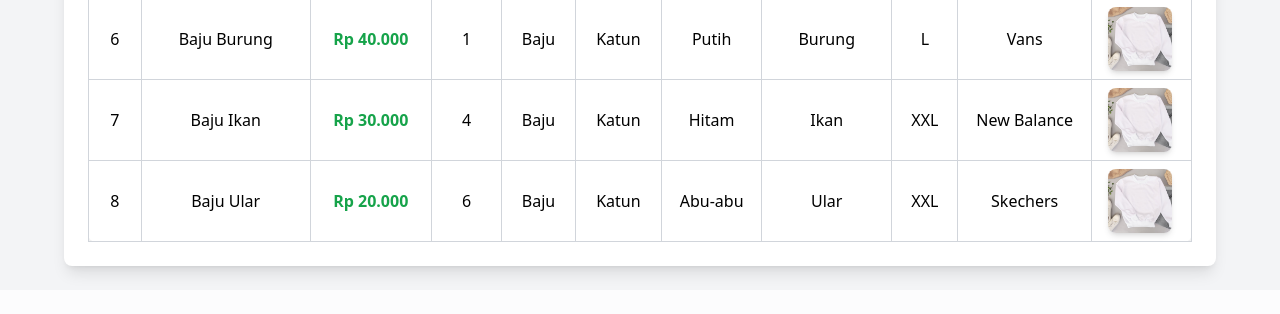
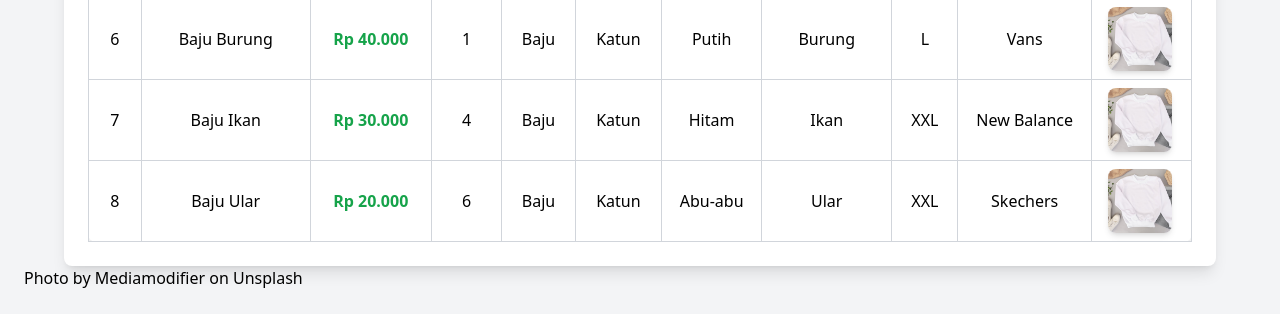
Before and after one commit to ismailfatihraihan/TP2DPBO2025C1, a PHP site: page / in a window 1280 px wide. Shown: the part 572-886 px from the top of the page. Before the commit the page ends 853 px from the top, so only its background shows below. Run offline with PHP 8.4, Linux system fonts and the light colour scheme; some libraries are stand-ins or nearby versions.

Commit message:
add img source

```diff
--- a/PHP/index.php
+++ b/PHP/index.php
@@ -72,5 +72,7 @@ $data = [
     </div>
 </div>
 
+Photo by <a href="https://unsplash.com/@mediamodifier?utm_content=creditCopyText&utm_medium=referral&utm_source=unsplash">Mediamodifier</a> on <a href="https://unsplash.com/photos/white-crew-neck-long-sleeve-shirt-7cERndkOyDw?utm_content=creditCopyText&utm_medium=referral&utm_source=unsplash">Unsplash</a>
+
 </body>
 </html>
```
